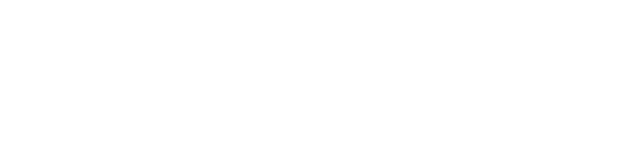
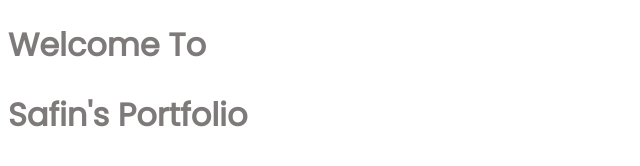
Before and after one commit to safinmansur20201/Safin-Portfolio, a plain HTML site: page index.html in a window 1280 px wide. Shown: the whole page, without its empty margins (0-640 px from the left). Drawn offline with Linux system fonts and the light colour scheme.

Commit message:
added font and some colors

```diff
--- a/index.html
+++ b/index.html
@@ -5,9 +5,16 @@
     <meta http-equiv="X-UA-Compatible" content="IE=edge">
     <meta name="viewport" content="width=device-width, initial-scale=1.0">
     <title>Safin's Portfolio</title>
+    <link rel="preconnect" href="https://fonts.googleapis.com">
+    <link rel="preconnect" href="https://fonts.gstatic.com" crossorigin>
+    <link href="https://fonts.googleapis.com/css2?family=Poppins&display=swap" rel="stylesheet">
     <link rel="stylesheet" href="style.css">
+    <link rel="shortcut icon" href="images/icon.png" type="image/x-icon">
 </head>
 <body>
+    <h1>Welcome To</h1>
+    <h1>Safin's Portfolio</h1>
+
 
 </body>
 </html>
--- a/style.css
+++ b/style.css
@@ -0,0 +1,7 @@
+body {
+    font-family: 'Poppins', sans-serif;
+}
+h1 {
+    color: rgb(126, 122, 122);
+
+}
```
Also changed, not shown: images/icon.png (added).
